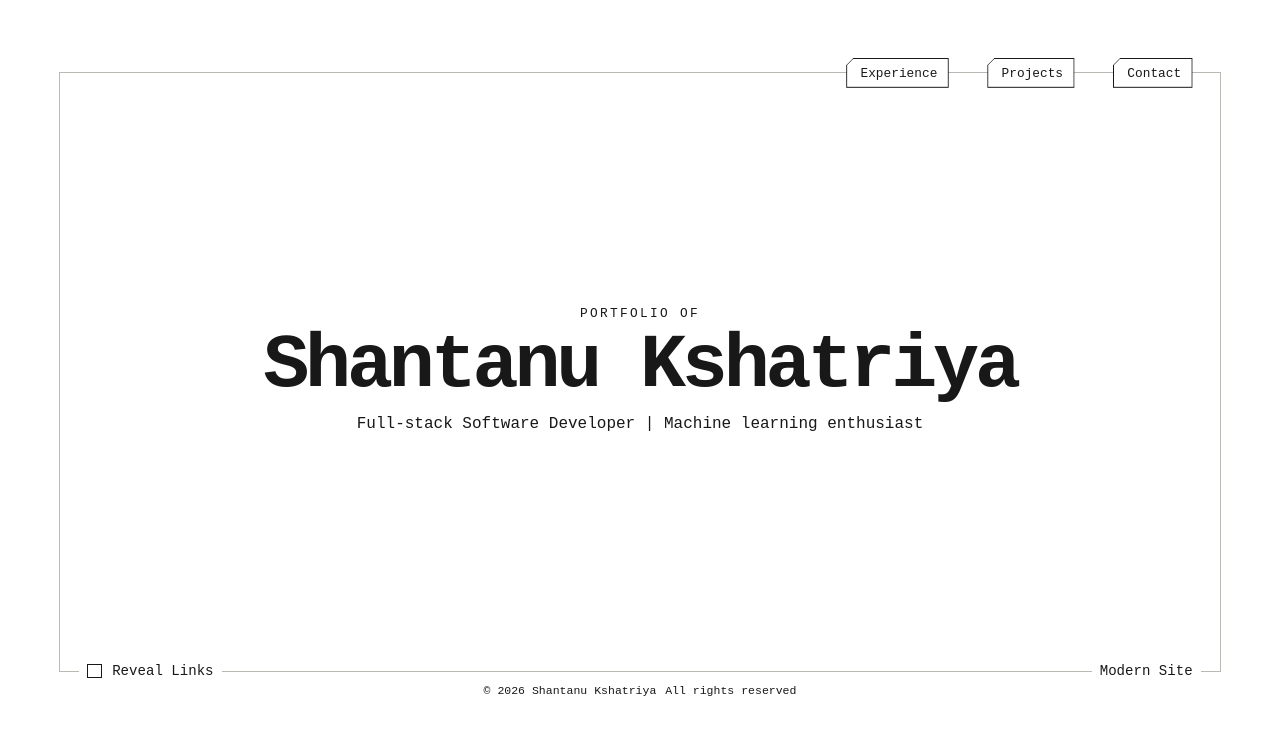
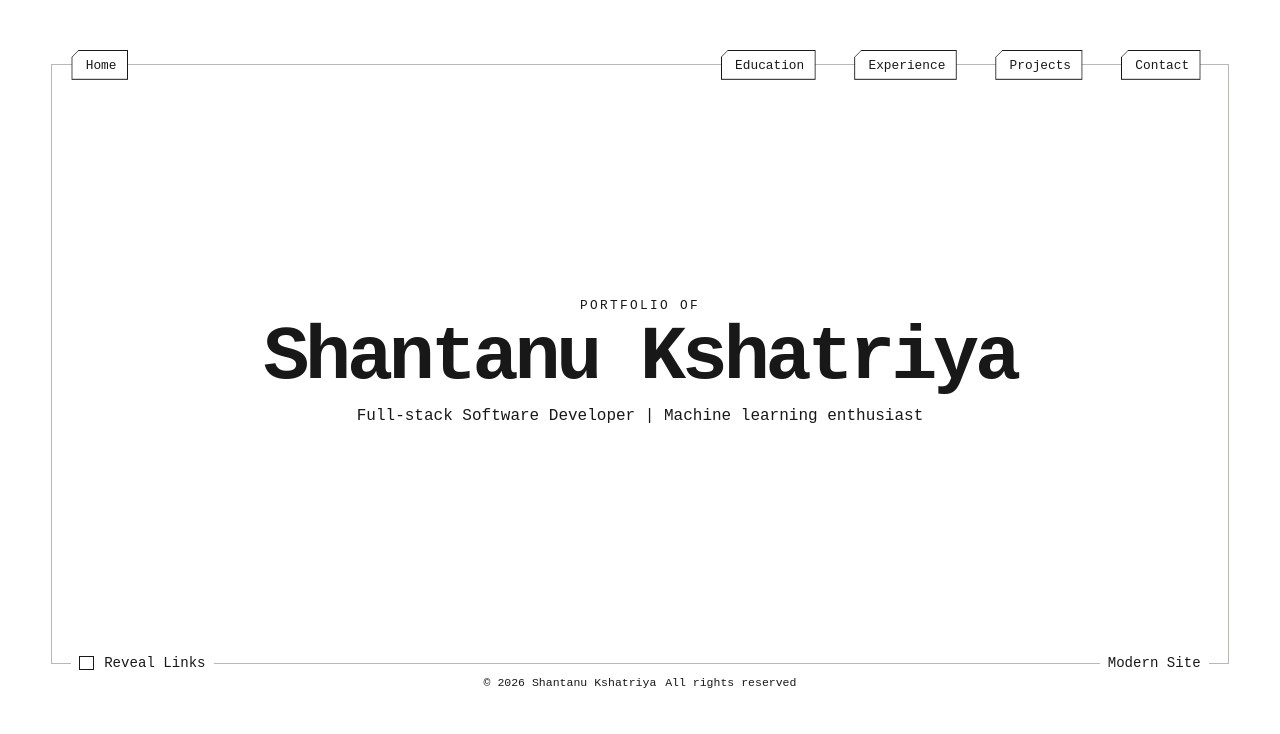
Before and after one commit to binaryBodhi/binaryBodhi.github.io, a React app: page / in a window 1280 px wide. Shown: the top 734 px of the page. Built offline with nearby package versions, Linux system fonts and the light colour scheme; the HTML template or start-up script is replaced by a standard one.

Commit message:
chore: intial layout completed

```diff
--- /dev/null
+++ b/src/global.css
@@ -0,0 +1,9 @@
+html,
+body,
+#root {
+  min-height: 100%;
+}
+
+body {
+  margin: 0;
+}
--- a/src/main.tsx
+++ b/src/main.tsx
@@ -1,6 +1,7 @@
 import { StrictMode } from 'react'
 import { createRoot } from 'react-dom/client'
 import App from './App.tsx'
+import './global.css'
 
 createRoot(document.getElementById('root')!).render(
   <StrictMode>
--- a/src/themes/retro/RetroPortfolio.css
+++ b/src/themes/retro/RetroPortfolio.css
@@ -76,6 +76,7 @@
 
 .retro-navigation a,
 .retro-navigation button,
+.retro-home,
 .retro-social-links a {
   border: 0;
   color: inherit;
@@ -87,7 +88,8 @@
 }
 
 .retro-navigation a,
-.retro-navigation button {
+.retro-navigation button,
+.retro-home {
   --retro-nav-cut: 0.45rem;
   position: relative;
   isolation: isolate;
@@ -106,15 +108,18 @@
 
 .retro-navigation a::before,
 .retro-navigation button::before,
+.retro-home::before,
 .retro-navigation a::after,
-.retro-navigation button::after {
+.retro-navigation button::after,
+.retro-home::after {
   position: absolute;
   content: "";
   pointer-events: none;
 }
 
 .retro-navigation a::before,
-.retro-navigation button::before {
+.retro-navigation button::before,
+.retro-home::before {
   inset: 0;
   z-index: -2;
   background: var(--retro-ink);
@@ -122,7 +127,8 @@
 }
 
 .retro-navigation a::after,
-.retro-navigation button::after {
+.retro-navigation button::after,
+.retro-home::after {
   inset: 1px;
   z-index: -1;
   background: var(--retro-paper);
@@ -143,6 +149,8 @@
 .retro-navigation a:focus-visible,
 .retro-navigation button:hover,
 .retro-navigation button:focus-visible,
+.retro-home:hover,
+.retro-home:focus-visible,
 .retro-social-links a:hover,
 .retro-social-links a:focus-visible {
   text-decoration: underline;
@@ -150,9 +158,18 @@
 }
 
 .retro-navigation a:focus-visible,
-.retro-navigation button:focus-visible {
+.retro-navigation button:focus-visible,
+.retro-home:focus-visible {
   outline: none;
   filter: drop-shadow(0 0 2px var(--retro-blue));
+}
+
+.retro-home {
+  position: absolute;
+  top: 0;
+  left: clamp(0.5rem, 1.5vw, 1.25rem);
+  z-index: 1;
+  transform: translateY(-50%);
 }
 
 .retro-social-links {
@@ -230,6 +247,7 @@
     gap: 0.75rem;
   }
 
+  .retro-navigation a[href="#education"],
   .retro-navigation a[href="#experience"],
   .retro-navigation a[href="#projects"] {
     display: none;
--- a/src/themes/retro/RetroPortfolio.tsx
+++ b/src/themes/retro/RetroPortfolio.tsx
@@ -11,8 +11,12 @@ export function RetroPortfolio({ data, onSwitchTheme }: RetroPortfolioProps) {
   const [linksAreVisible, setLinksAreVisible] = useState(false)
 
   return (
-    <main className="retro-page">
+    <main id="retro-home" className="retro-page">
       <section className="retro-frame" aria-labelledby="retro-name">
+
+        <a className="retro-home" href="#retro-home">
+          Home
+        </a>
 
         <button
           className="retro-border-control retro-reveal"
@@ -27,6 +31,7 @@ export function RetroPortfolio({ data, onSwitchTheme }: RetroPortfolioProps) {
         </button>
 
         <nav className="retro-navigation" aria-label="Portfolio navigation">
+          <a href="#education">Education</a>
           <a href="#experience">Experience</a>
           <a href="#projects">Projects</a>
           {data.profile.email && <a href={`mailto:${data.profile.email}`}>Contact</a>}
```
